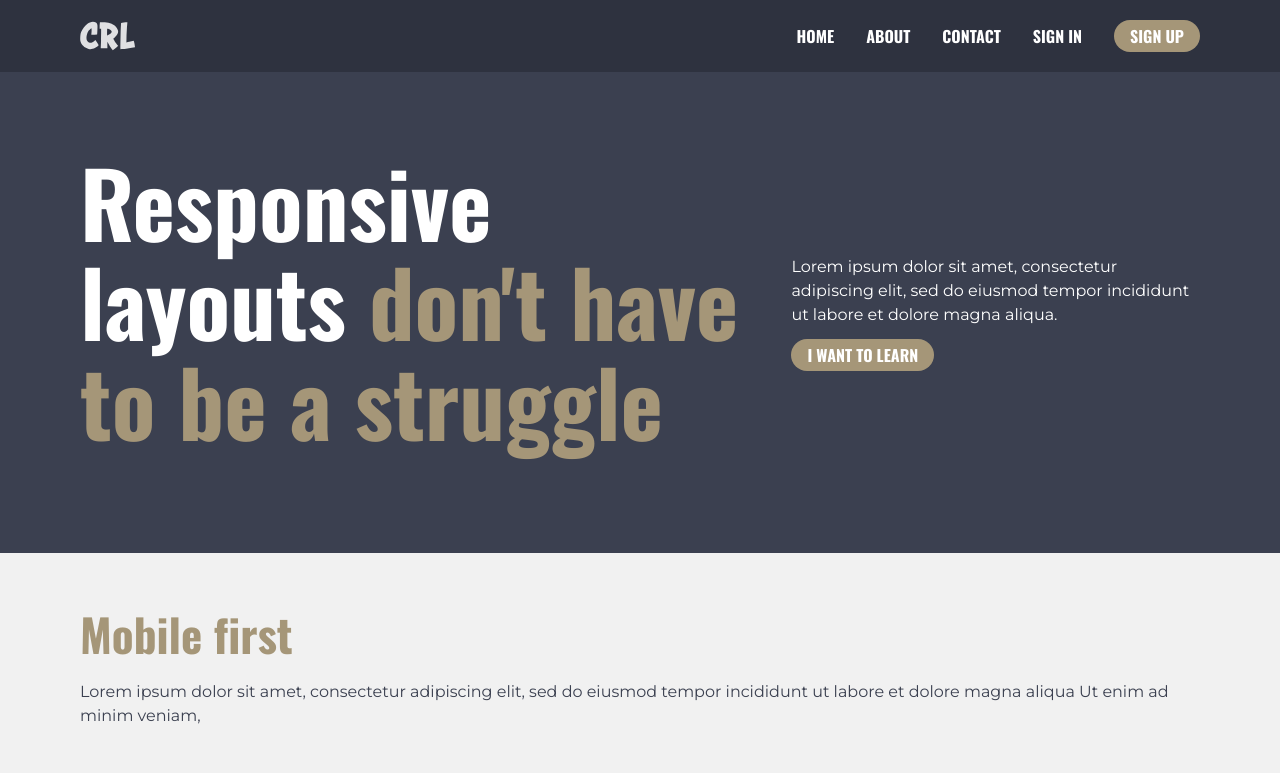
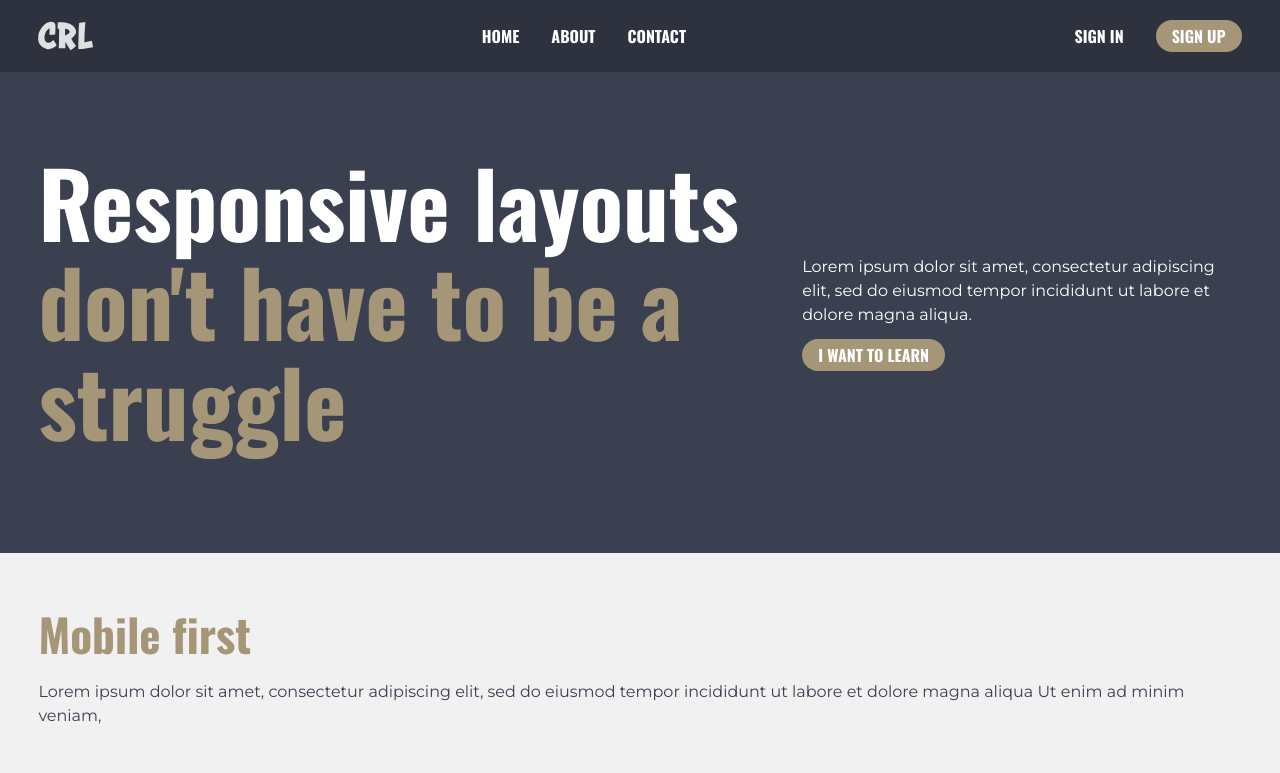
Before and after one commit to novakda/novakda-conquering-responsive-layouts-final-challenge, a plain HTML site: page cube.html in a window 1280 px wide. Shown: the top 773 px of the page. Drawn offline with nearby package versions, Linux system fonts and the light colour scheme.

Commit message:
separate login links

```diff
--- a/cube.css
+++ b/cube.css
@@ -163,7 +163,7 @@ button,
 }
 
 .wrapper {
-    padding: 0.5em 5em;
+    padding: 0.5em 3vw;
 }
 
 .inverse {
@@ -188,14 +188,15 @@ button,
     background-color: var(--clr-neutral-600);
 }
 
+/* navbar block */
 .navbar {
     background-color: var(--clr-neutral-600);
     justify-content: space-between;
     align-items: center;
-    gap: 1em;
+    gap: 2rem;
 }
 
-/* dubious */
+/* dubious... */
 .navbar a {
     color: var(--clr-white-400);
 }
@@ -209,6 +210,8 @@ button,
 .navbar .list-of-links {
     gap: 2em;
 }
+
+/* hero block */
 
 .hero a, .hero .button {
     font-family: 'Oswald', sans-serif;
@@ -230,6 +233,8 @@ button,
     }
 }
 
+/* herosub block */
+
 .herosub {
     background-color: var(--clr-white-500);
 }
--- a/cube.html
+++ b/cube.html
@@ -22,6 +22,8 @@
             <li><a href="#">Home</a></li>
             <li><a href="#">About</a></li>
             <li><a href="#">Contact</a></li>
+        </ul>
+        <ul class="list-of-links min-medium-flex-row" data-type="navbar">
             <li><a href="#">Sign in</a></li>
             <li><a href="#" class="button">Sign Up</a></li>
         </ul>
```
